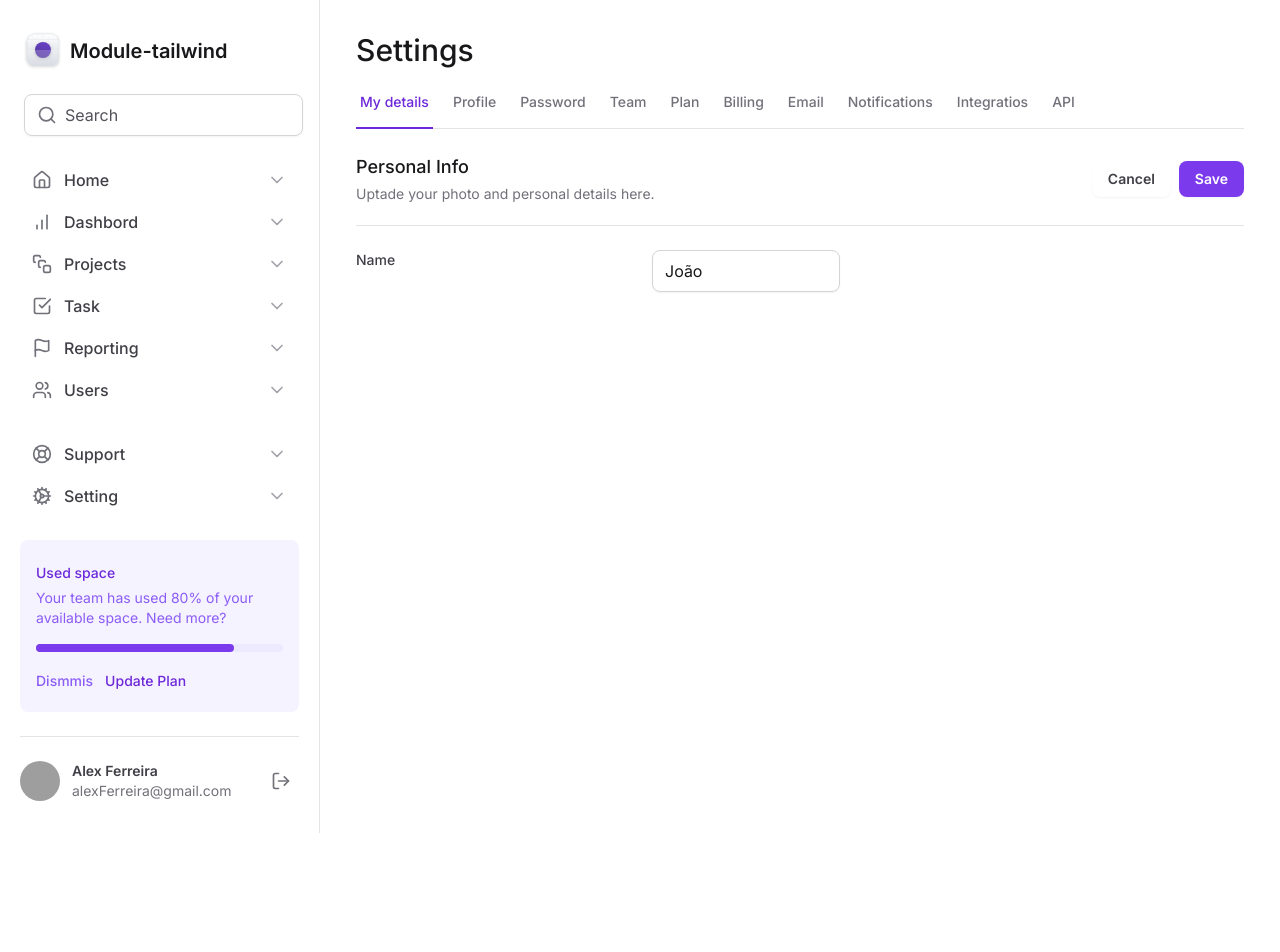
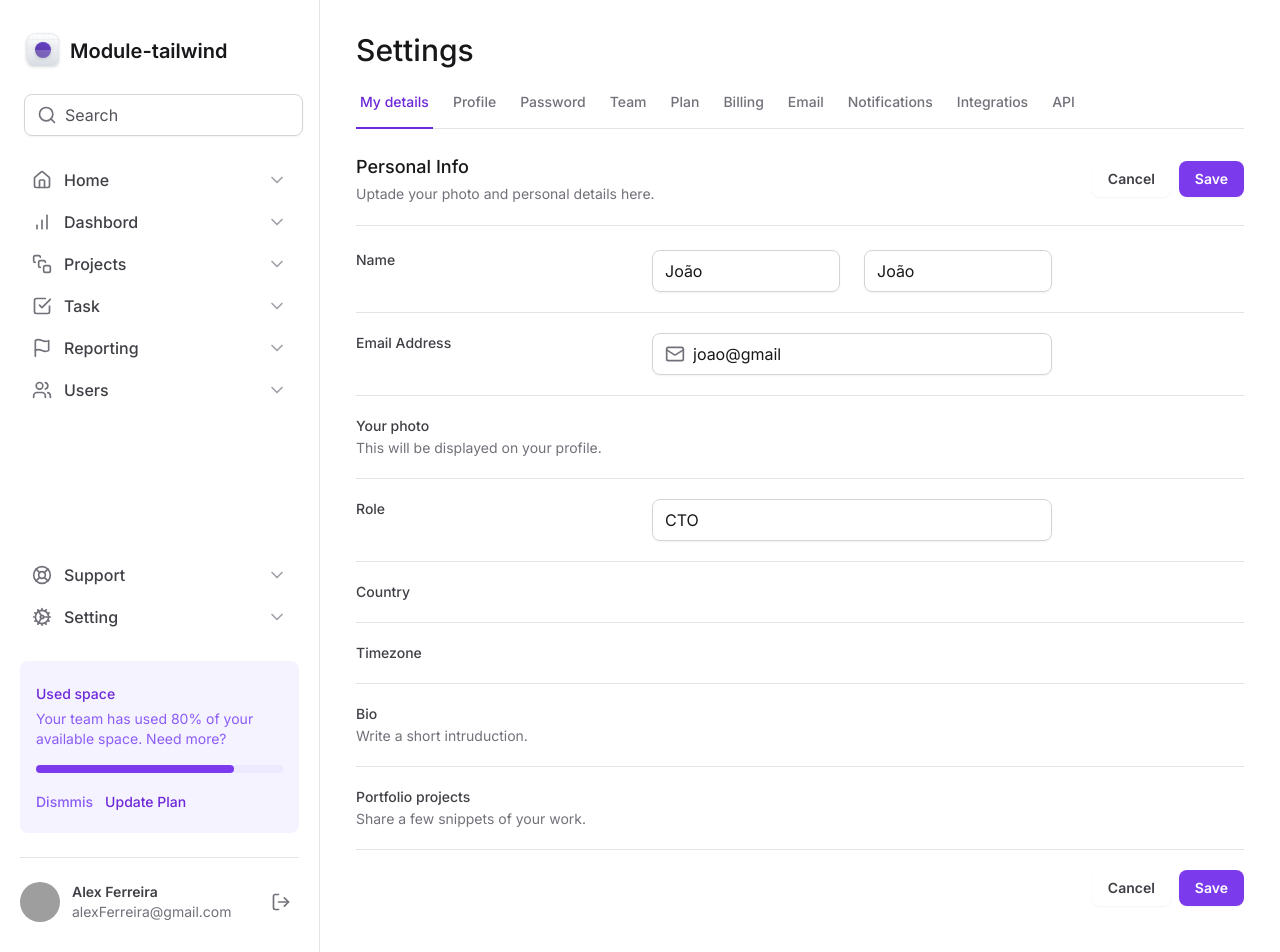
Before and after one commit to alexsandroferreira/tailwind-next-form, a Next.js app: page / in a window 1280 px wide. Before the commit the page ends 833 px from the top, so only its background shows below. Built offline with nearby package versions, Linux system fonts and the light colour scheme; grey boxes are pictures that could not be loaded.

Commit message:
feat: add fields forms

```diff
--- a/src/app/page.tsx
+++ b/src/app/page.tsx
@@ -1,3 +1,5 @@
+import { Mail } from 'lucide-react'
+
 import { Input } from './components/input'
 import SettingsTabs from './components/SettingsTabs'
 export default function Home() {
@@ -36,7 +38,7 @@
         <form
           id="settings"
           action=""
-          className="mt-6 flex w-full flex-col gap-5"
+          className="mt-6 flex w-full flex-col gap-5 divide-y divide-zinc-200"
         >
           <div className="grid grid-cols-form gap-3">
             <label
@@ -47,10 +49,111 @@
             </label>
             <div className="grid grid-cols-2 gap-6 ">
               <Input.Root>
-                <Input.Control defaultValue="João" />
+                <Input.Control id="firstName" defaultValue="João" />
+              </Input.Root>
+
+              <Input.Root>
+                <Input.Control id="lastName" defaultValue="João" />
               </Input.Root>
             </div>
-            <div />
+          </div>
+
+          <div className="grid grid-cols-form gap-3 pt-5">
+            <label
+              htmlFor="firstName"
+              className="text-sm font-medium text-zinc-700"
+            >
+              Email Address
+            </label>
+            <Input.Root>
+              <Input.Prefix>
+                <Mail className="h-5 w-5 text-zinc-500" />
+              </Input.Prefix>
+              <Input.Control
+                id="email"
+                type="email"
+                defaultValue="joao@gmail"
+              />
+            </Input.Root>
+          </div>
+
+          <div className="grid grid-cols-form gap-3 pt-5">
+            <label
+              htmlFor="firstName"
+              className="text-sm font-medium text-zinc-700"
+            >
+              Your photo
+              <span className="mt-0.5 block text-sm font-normal text-zinc-500">
+                This will be displayed on your profile.
+              </span>
+            </label>
+            <div className=""></div>
+          </div>
+
+          <div className="grid grid-cols-form gap-3 pt-5">
+            <label htmlFor="role" className="text-sm font-medium text-zinc-700">
+              Role
+            </label>
+            <Input.Root>
+              <Input.Control id="role" defaultValue="CTO" />
+            </Input.Root>
+          </div>
+
+          <div className="grid grid-cols-form gap-3 pt-5">
+            <label
+              htmlFor="country"
+              className="text-sm font-medium text-zinc-700"
+            >
+              Country
+            </label>
+            <div className=""></div>
+          </div>
+
+          <div className="grid grid-cols-form gap-3 pt-5">
+            <label
+              htmlFor="timezone"
+              className="text-sm font-medium text-zinc-700"
+            >
+              Timezone
+            </label>
+            <div className=""></div>
+          </div>
+
+          <div className="grid grid-cols-form gap-3 pt-5">
+            <label htmlFor="bio" className="text-sm font-medium text-zinc-700">
+              Bio
+              <span className="mt-0.5 block text-sm font-normal text-zinc-500">
+                Write a short intruduction.
+              </span>
+            </label>
+            <div className=""></div>
+          </div>
+
+          <div className="grid grid-cols-form gap-3 pt-5">
+            <label
+              htmlFor="projects"
+              className="text-sm font-medium text-zinc-700"
+            >
+              Portfolio projects
+              <span className="mt-0.5 block text-sm font-normal text-zinc-500">
+                Share a few snippets of your work.
+              </span>
+            </label>
+            <div className=""></div>
+          </div>
+          <div className="flex items-center justify-end gap-2 pt-5">
+            <button
+              className="rounded-lg border-zinc-300 px-4 py-2 text-sm font-semibold text-zinc-700 shadow-sm hover:bg-zinc-100"
+              type="button"
+            >
+              Cancel
+            </button>
+            <button
+              className=" rounded-lg bg-violet-600 px-4 py-2 text-sm font-semibold text-white shadow-sm hover:bg-violet-700"
+              type="submit"
+            >
+              Save
+            </button>
           </div>
         </form>
       </div>
```
Also changed, not shown: prettier.config.cjs (line endings or trailing spaces).
